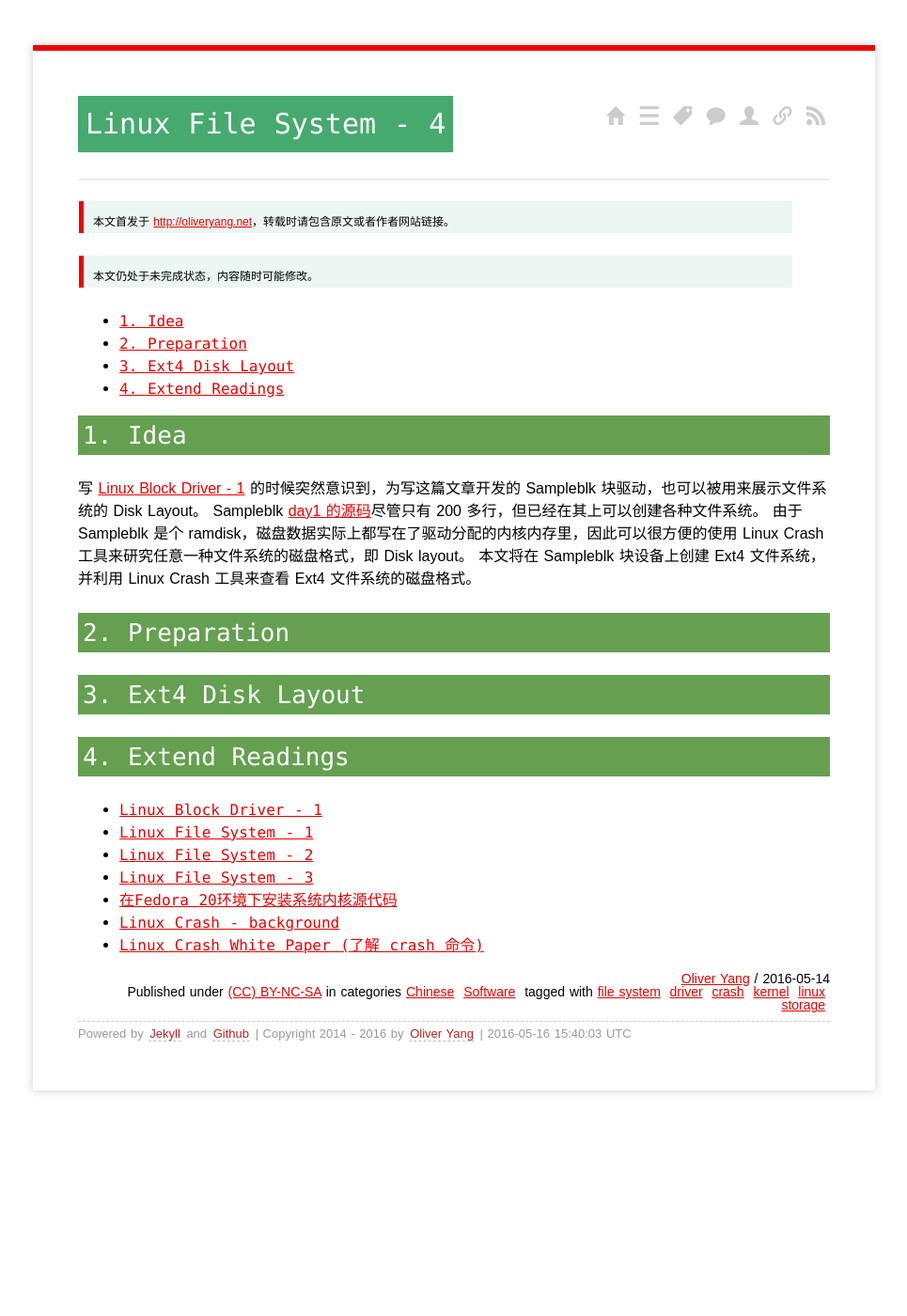
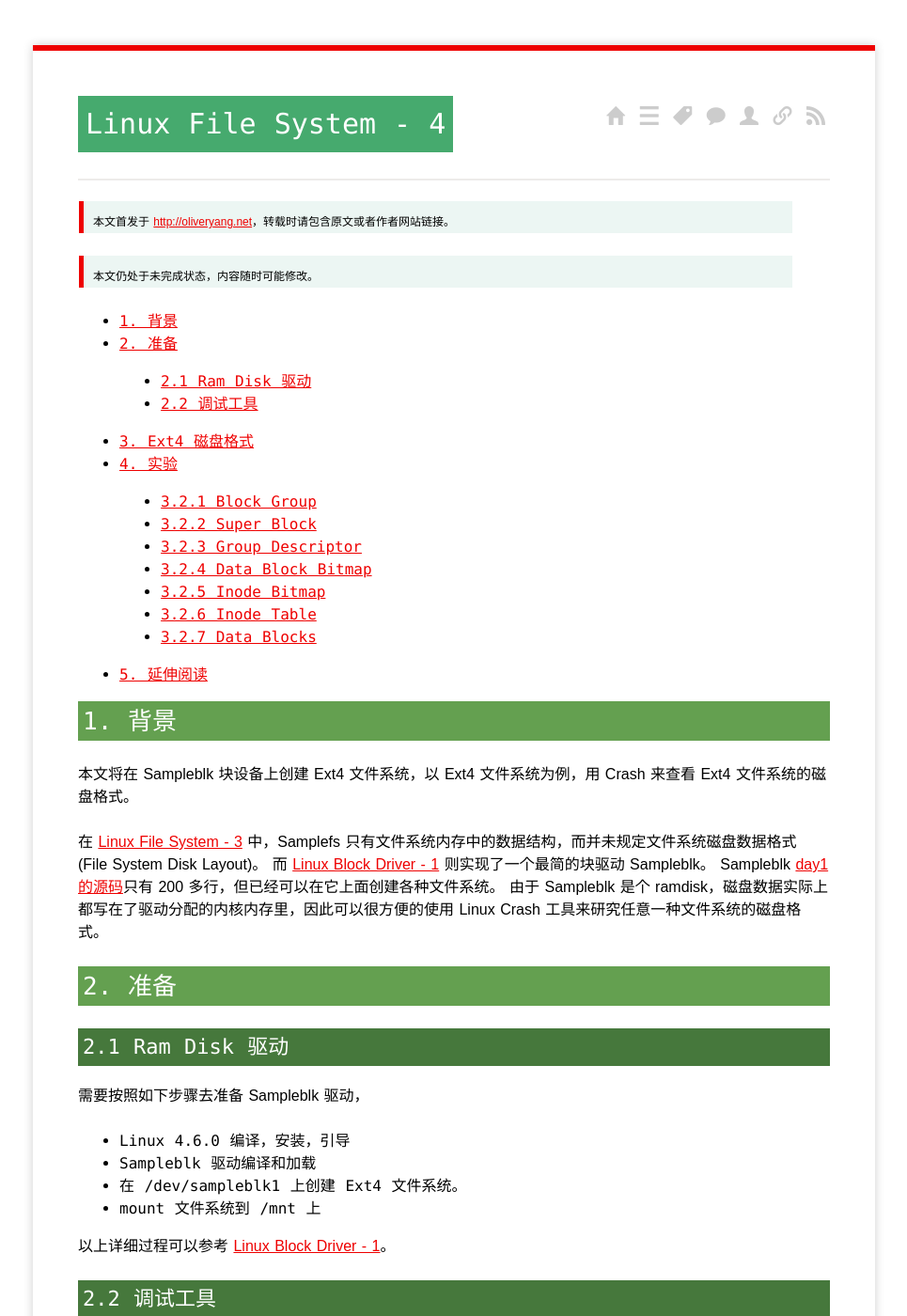
Before and after one commit to yangoliver/yangoliver.github.io, a Jekyll site: the page built from _posts/2016/2016-05-14-linux-file-system-basic-4.md, in a window 1280 px wide and 1400 px high. Shown: the whole window at 94% size, without its empty margins (157-1122 px from the left). Built offline with Jekyll 4.4.1, drawn with Linux system fonts in a browser that asks for light colours; comment, search, counter and statistics services are not loaded; some of the changed text lies outside the part shown.

Commit message:
update: ext4 disk layout pictures

```diff
--- a/_posts/2016/2016-05-14-linux-file-system-basic-4.md
+++ b/_posts/2016/2016-05-14-linux-file-system-basic-4.md
@@ -14,23 +14,77 @@
 * content
 {:toc}
 
-## 1. Idea
+## 1. 背景
 
-写 [Linux Block Driver - 1](http://oliveryang.net/2016/04/linux-block-driver-basic-1) 的时候突然意识到，为写这篇文章开发的 Sampleblk 块驱动，也可以被用来展示文件系统的 Disk Layout。
-Sampleblk [day1 的源码](https://github.com/yangoliver/lktm/tree/master/drivers/block/sampleblk/day1)尽管只有 200 多行，但已经在其上可以创建各种文件系统。
-由于 Sampleblk 是个 ramdisk，磁盘数据实际上都写在了驱动分配的内核内存里，因此可以很方便的使用 Linux Crash 工具来研究任意一种文件系统的磁盘格式，即 Disk layout。
-本文将在 Sampleblk 块设备上创建 Ext4 文件系统，并利用 Linux Crash 工具来查看 Ext4 文件系统的磁盘格式。
+本文将在 Sampleblk 块设备上创建 Ext4 文件系统，以 Ext4 文件系统为例，用 Crash 来查看 Ext4 文件系统的磁盘格式。
 
-## 2. Preparation
+在 [Linux File System - 3](http://oliveryang.net/2016/02/linux-file-system-basic-3) 中，Samplefs 只有文件系统内存中的数据结构，而并未规定文件系统磁盘数据格式 (File System Disk Layout)。
+而 [Linux Block Driver - 1](http://oliveryng.net/2016/04/linux-block-driver-basic-1) 则实现了一个最简的块驱动 Sampleblk。
+Sampleblk [day1 的源码](https://github.com/yangoliver/lktm/tree/master/drivers/block/sampleblk/day1)只有 200 多行，但已经可以在它上面创建各种文件系统。
+由于 Sampleblk 是个 ramdisk，磁盘数据实际上都写在了驱动分配的内核内存里，因此可以很方便的使用 Linux Crash 工具来研究任意一种文件系统的磁盘格式。
 
-## 3. Ext4 Disk Layout
+## 2. 准备
 
-## 4. Extend Readings
+### 2.1 Ram Disk 驱动
+
+需要按照如下步骤去准备 Sampleblk 驱动，
+
+* Linux 4.6.0 编译，安装，引导
+* Sampleblk 驱动编译和加载
+* 在 `/dev/sampleblk1` 上创建 Ext4 文件系统。
+* mount 文件系统到 /mnt 上
+
+以上详细过程可以参考 [Linux Block Driver - 1](http://oliveryng.net/2016/04/linux-block-driver-basic-1)。
+
+### 2.2 调试工具
+
+需要做的准备工作如下，
+
+* 升级 Crash 到支持 Linux 4.6.0 内核的版本
+
+  详细过程请参考 [Linux Crash - coding notes](http://oliveryang.net/2015/07/linux-crash-coding-notes/) 这篇文章。
+
+* 确认 debugfs 工具是否安装
+
+  debugfs 是 ext2, ext3, ext4 文件系统提供的文件系统调试工具，通过它我们可以不通过 mount 文件系统而直接访问文件系统的内容，它是 e2fsprogs 软件包的一部分，如果找不到请安装。
+  debugfs 的详细使用说明可以通过 [debugfs man page](http://linux.die.net/man/8/debugfs) 得到。
+
+## 3. Ext4 磁盘格式
+
+本小节将对 Ext4 的磁盘格式做简单介绍。Ext2/Ext3 文件系统的磁盘格式与之相似，但 Ext4 在原有版本的基础上做了必要的扩展。
+
+如下图所示，一个 Ext4 文件系统的磁盘格式是由一个引导块和很多个 block group 组成的,
+
+![ext4 block groups](/media/images/2016/ext4_disk_layout_1.png)
+
+其中每个 block group 又包含如下格式，
+
+![ext4 layout in one group](/media/images/2016/ext4_disk_layout_2.png)
+
+## 4. 实验
+
+#### 3.2.1 Block Group
+
+#### 3.2.2 Super Block
+
+#### 3.2.3 Group Descriptor
+
+#### 3.2.4 Data Block Bitmap
+
+#### 3.2.5 Inode Bitmap
+
+#### 3.2.6 Inode Table
+
+#### 3.2.7 Data Blocks
+
+## 5. 延伸阅读
 
 * [Linux Block Driver - 1](http://oliveryng.net/2016/04/linux-block-driver-basic-1)
 * [Linux File System - 1](http://oliveryang.net/2016/01/linux-file-system-basic-1)
 * [Linux File System - 2](http://oliveryang.net/2016/01/linux-file-system-basic-2)
 * [Linux File System - 3](http://oliveryang.net/2016/02/linux-file-system-basic-3)
+* [Linux Crash - background](http://oliveryang.net/2015/06/linux-crash-background)
+* [Linux Crash - coding notes](http://oliveryang.net/2015/07/linux-crash-coding-notes/)
+* [Ext4 Disk Layout](https://ext4.wiki.kernel.org/index.php/Ext4_Disk_Layout)
 * [在Fedora 20环境下安装系统内核源代码](http://www.cnblogs.com/kuliuheng/p/3976780.html)
-* [Linux Crash - background](http://oliveryang.net/2015/06/linux-crash-background)
 * [Linux Crash White Paper (了解 crash 命令)](http://people.redhat.com/anderson/crash_whitepaper)
```
Also changed, not shown: media/images/2016/ext4_disk_layout_1.png (added), media/images/2016/ext4_disk_layout_2.png (added).
